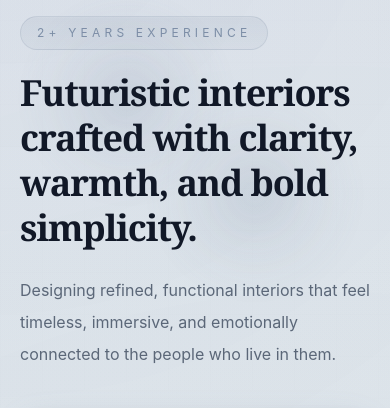
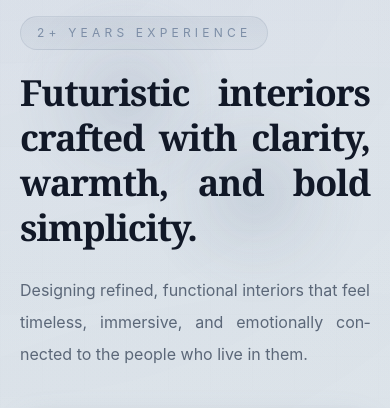
Before and after one commit to navgr2001/dew-portfolio, a React (Vite) app: page / in a window 390 px wide. Shown: the part 144-552 px from the top of the page. Built offline with nearby package versions, Linux system fonts and the light colour scheme; no server answers.

Commit message:
responsive

```diff
--- a/src/components/SectionHeading.tsx
+++ b/src/components/SectionHeading.tsx
@@ -5,6 +5,7 @@ type SectionHeadingProps = {
   title: string;
   description: string;
   align?: "left" | "center";
+  mobileJustify?: boolean;
 };
 
 export function SectionHeading({
@@ -12,6 +13,7 @@ export function SectionHeading({
   title,
   description,
   align = "center",
+  mobileJustify = false,
 }: SectionHeadingProps) {
   const isLeft = align === "left";
 
@@ -21,14 +23,18 @@ export function SectionHeading({
       whileInView={{ opacity: 1, y: 0 }}
       viewport={{ once: true, amount: 0.3 }}
       transition={{ duration: 0.7, ease: "easeOut" }}
-      className={`max-w-3xl ${isLeft ? "text-left" : "mx-auto text-center"}`}
+      className={`max-w-3xl ${isLeft ? "text-left" : "mx-auto text-center"} ${
+        mobileJustify ? "mobile-justify-content" : ""
+      }`}
     >
       <p className="theme-eyebrow mb-4 text-sm uppercase tracking-[0.35em]">
         {eyebrow}
       </p>
+
       <h2 className="theme-heading text-3xl tracking-tight sm:text-4xl">
         {title}
       </h2>
+
       <p
         className={`theme-copy mt-4 text-base leading-7 sm:text-lg ${
           isLeft ? "" : "mx-auto"
--- a/src/sections/ContactSection.tsx
+++ b/src/sections/ContactSection.tsx
@@ -397,6 +397,7 @@ export function ContactSection() {
               title="Let’s create interiors that feel unforgettable."
               description="Use this section to encourage project inquiries, collaborations, or freelance design consultations."
               align="left"
+              mobileJustify
             />
           </motion.div>
 
--- a/src/sections/HeroSection.tsx
+++ b/src/sections/HeroSection.tsx
@@ -53,7 +53,7 @@ export function HeroSection() {
             initial={{ opacity: 0, y: 40 }}
             animate={{ opacity: 1, y: 0 }}
             transition={{ duration: 0.8, ease: "easeOut" }}
-            className="relative z-10"
+            className="mobile-justify-content relative z-10"
           >
             <p className="theme-pill mb-5 inline-flex rounded-full px-4 py-2 text-xs uppercase tracking-[0.35em]">
               {designer.experience}
--- a/src/styles.css
+++ b/src/styles.css
@@ -1680,3 +1680,13 @@ img {
   min-height: 78px;
   overflow-x: auto;
 }
+@media (max-width: 640px) {
+  .mobile-justify-content .theme-display,
+  .mobile-justify-content .theme-heading,
+  .mobile-justify-content .theme-copy {
+    text-align: justify;
+    text-align-last: left;
+    text-justify: inter-word;
+    hyphens: auto;
+  }
+}
```
